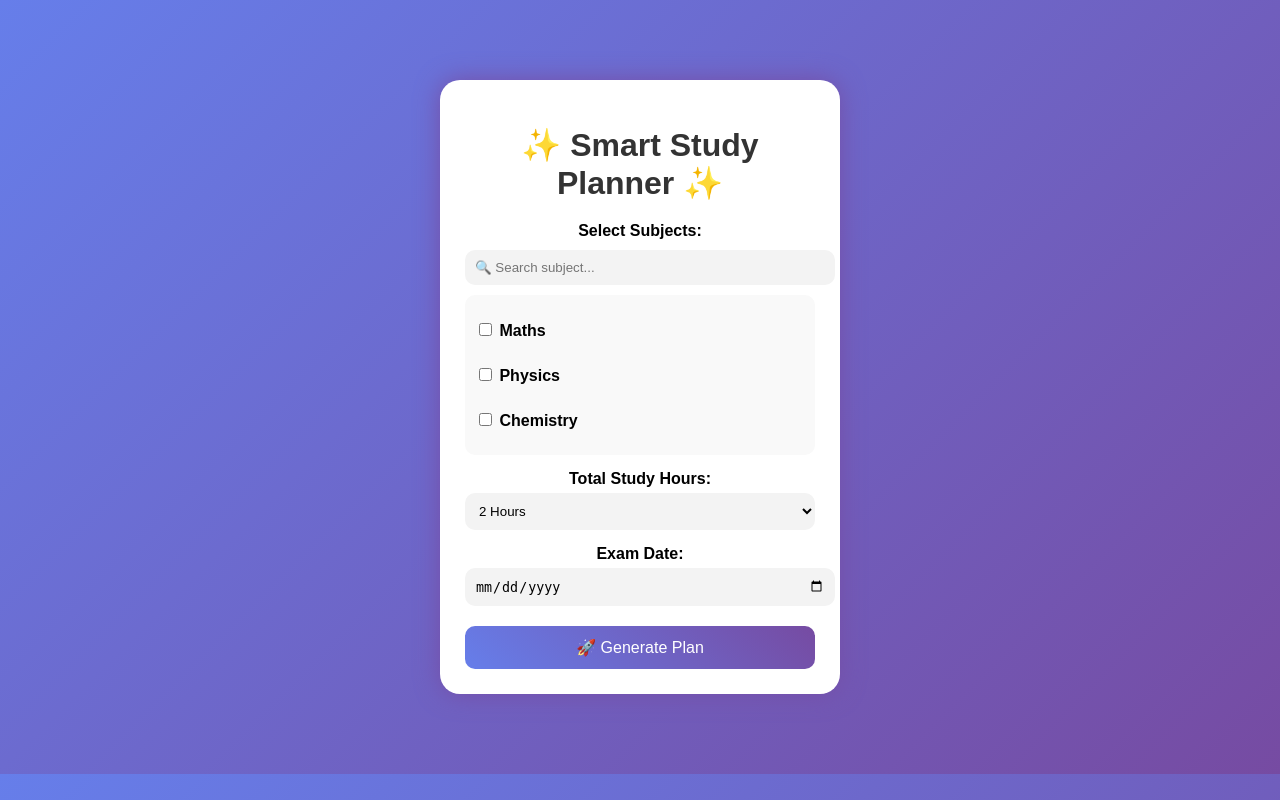
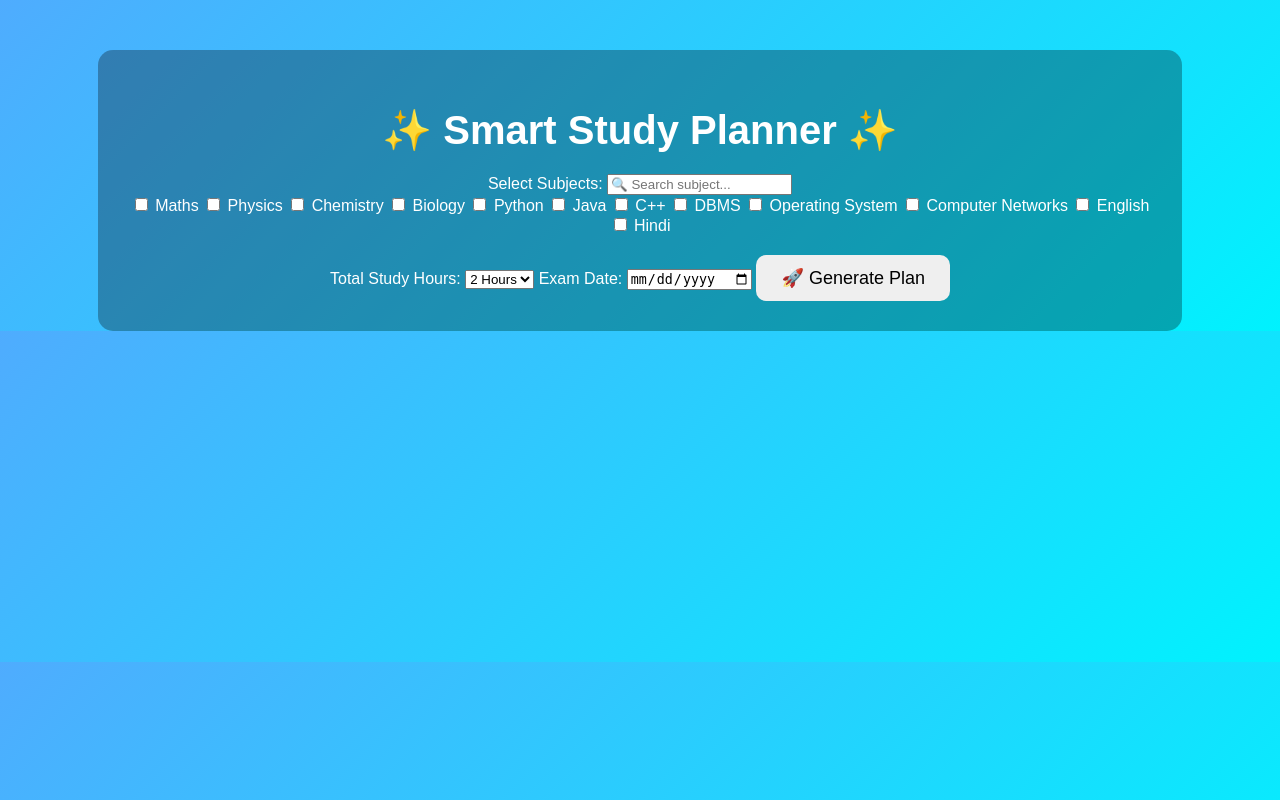
Before and after one commit to tarunkumar-ai-dev/ai_study_planner, a Flask app: page / in a window 1280 px wide. Run offline with Flask 3, Linux system fonts and the light colour scheme.

Commit message:
Update style.css

```diff
--- a/static/style.css
+++ b/static/style.css
@@ -1,117 +1,51 @@
 body {
+    font-family: Arial, sans-serif;
+    background: linear-gradient(135deg, #4facfe, #00f2fe);
+    color: #fff;
+    text-align: center;
     margin: 0;
     padding: 0;
-    font-family: Arial, sans-serif;
-    background: linear-gradient(135deg, #667eea, #764ba2);
 }
 
-/* MAIN BOX */
 .container {
-    width: 350px;
-    margin: 80px auto;
-    background: white;
-    padding: 25px;
-    border-radius: 20px;
-    text-align: center;
-    box-shadow: 0 10px 25px rgba(0,0,0,0.2);
-    animation: fadeIn 1s ease-in-out, glow 2s infinite alternate;
+    width: 80%;
+    margin: auto;
+    margin-top: 50px;
+    background: rgba(0,0,0,0.3);
+    padding: 30px;
+    border-radius: 15px;
 }
 
-/* HEADING */
 h1 {
-    color: #333;
+    font-size: 40px;
     margin-bottom: 20px;
 }
 
-/* LABEL */
-label {
-    display: block;
-    margin-top: 15px;
-    font-weight: bold;
+table {
+    width: 100%;
+    margin-top: 20px;
+    border-collapse: collapse;
 }
 
-/* SEARCH BOX */
-#searchBox {
-    width: 100%;
-    padding: 10px;
-    border-radius: 10px;
-    border: none;
-    margin-top: 10px;
-    background: #f3f3f3;
+th, td {
+    padding: 15px;
+    font-size: 20px;
+    border: 1px solid white;
 }
 
-/* SUBJECT LIST */
-.subject-list {
-    max-height: 150px;
-    overflow-y: auto;
-    text-align: left;
-    margin-top: 10px;
-    padding: 5px;
-    border-radius: 10px;
-    background: #f9f9f9;
+th {
+    background: rgba(255,255,255,0.2);
 }
 
-.subject-list label {
-    display: block;
-    padding: 5px;
-    cursor: pointer;
+tr:hover {
+    background: rgba(255,255,255,0.1);
 }
 
-/* DROPDOWN */
-select {
-    width: 100%;
-    padding: 10px;
-    margin-top: 5px;
-    border-radius: 10px;
-    border: none;
-    background: #f3f3f3;
-}
-
-/* DATE INPUT */
-input[type="date"] {
-    width: 100%;
-    padding: 10px;
-    margin-top: 5px;
-    border-radius: 10px;
-    border: none;
-    background: #f3f3f3;
-}
-
-/* BUTTON */
 button {
-    margin-top: 20px;
-    padding: 12px;
-    width: 100%;
-    background: linear-gradient(45deg, #667eea, #764ba2);
-    color: white;
+    padding: 12px 25px;
+    font-size: 18px;
     border: none;
     border-radius: 10px;
-    font-size: 16px;
     cursor: pointer;
-    transition: 0.3s;
+    margin-top: 20px;
 }
-
-button:hover {
-    transform: scale(1.05);
-}
-
-/* ANIMATION */
-@keyframes fadeIn {
-    from {
-        opacity: 0;
-        transform: translateY(30px);
-    }
-    to {
-        opacity: 1;
-        transform: translateY(0);
-    }
-}
-
-@keyframes glow {
-    from {
-        box-shadow: 0 0 10px #667eea;
-    }
-    to {
-        box-shadow: 0 0 25px #764ba2;
-    }
-}
```
